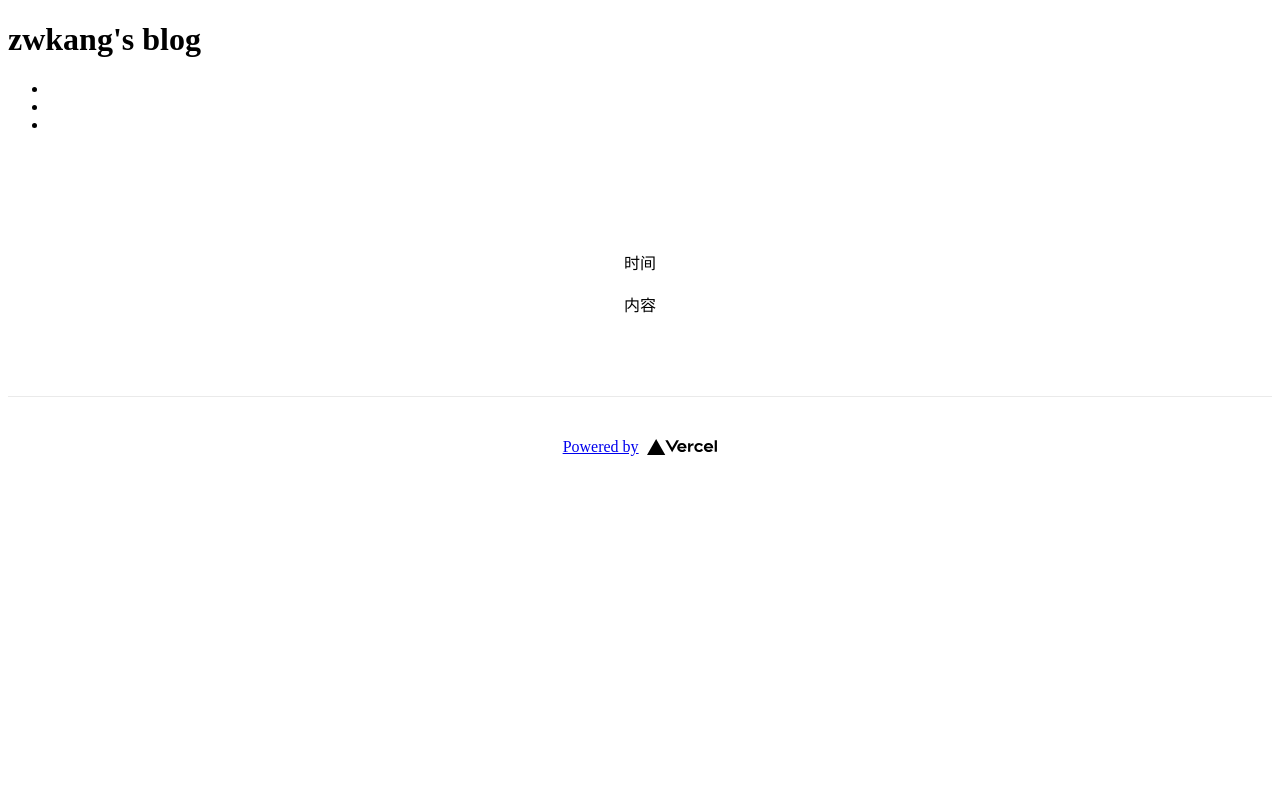
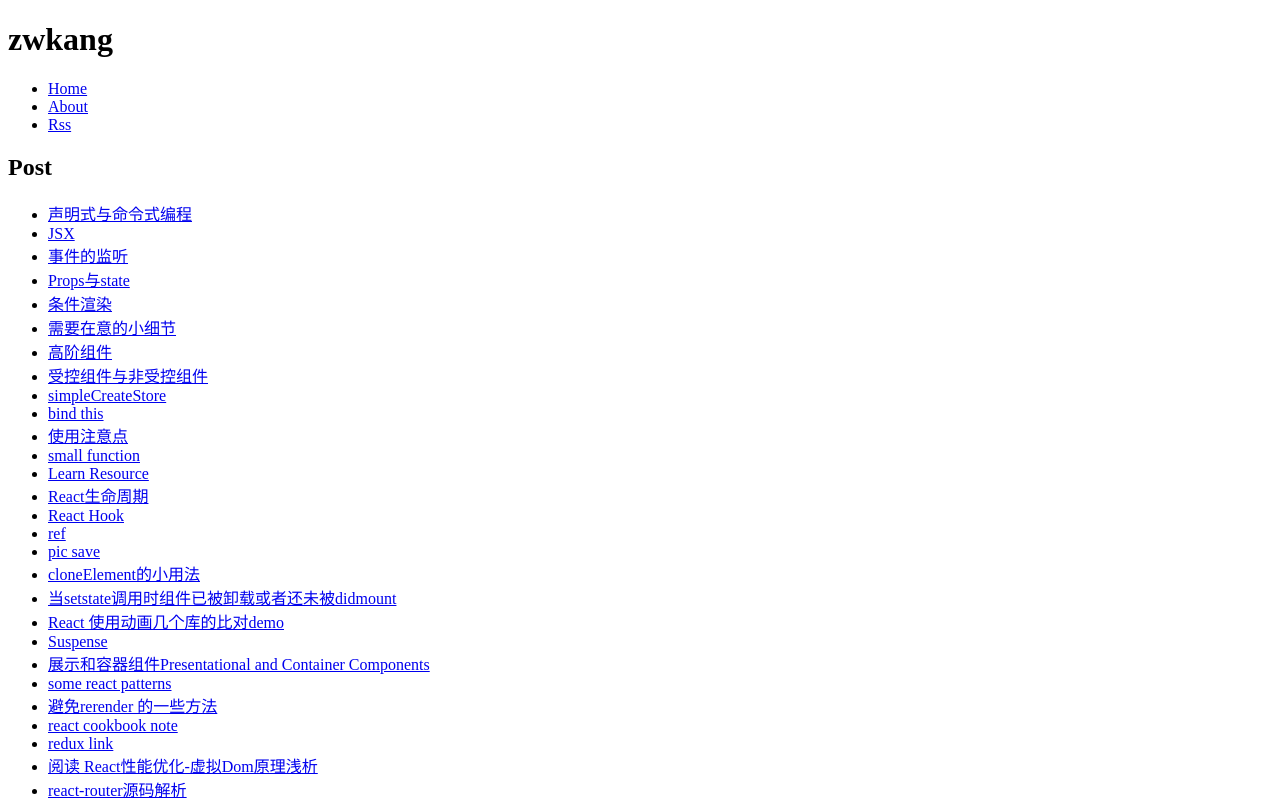
Before and after one commit to ZWkang/2022blog, a Next.js app: page / in a window 1280 px wide. Shown: the top 800 px of the page. Built offline with nearby package versions, Linux system fonts and the light colour scheme.

Commit message:
feat: update index page

```diff
--- a/pages/index.tsx
+++ b/pages/index.tsx
@@ -1,62 +1,77 @@
-import Head from 'next/head';
-import styles from '../styles/Home.module.css';
+import { getAllPost, getPost, Post } from '../utils/posts';
+import Header from '../components/header';
+import * as path from 'path';
+import pick from '../utils/pick';
+import Footer from '../components/footer';
 
-export default function Home() {
+interface IHomePageType {
+  posts: Array<
+    Partial<{
+      title: string;
+      date: string;
+      category: string[];
+      headImage: string;
+      abbr: string;
+      slug: string;
+      link: string;
+    }>
+  >;
+}
+
+function HomePage(props: IHomePageType) {
+  const { posts } = props;
   return (
-    <div className="antialiased">
-      <Head>
-        <title>欢迎来到 kk 的小站</title>
-        <link rel="icon" href="/favicon.ico" />
-      </Head>
-      <div>
+    <div className="flex flex-col h-screen justify-between">
+      <Header blogSiteName="zwkang"></Header>
+      <section className="mx-auto mb-auto mt-12 container max-w-xl">
         <header>
-          <h1>zwkang's blog</h1>
-          <nav>
-            <ul>
-              <li>
-                <a href="/home"></a>
-              </li>
-              <li>
-                <a href="/about"></a>
-              </li>
-              <li>
-                <a href="/rss"></a>
-              </li>
-            </ul>
-          </nav>
+          <h1 className="my-4 text-4xl logo">Post</h1>
         </header>
-      </div>
-
-      <div>
-        <main className={styles.main}>
-          <article>
-            <header>
-              <h1></h1>
-              <div>
-                <span>
-                  <time>时间</time>
-                </span>
-              </div>
-              <picture>
-                <img />
-              </picture>
-            </header>
-            <div>内容</div>
-            <footer></footer>
-          </article>
-        </main>
-      </div>
-
-      <footer className={styles.footer}>
-        <a
-          href="https://vercel.com?utm_source=create-next-app&utm_medium=default-template&utm_campaign=create-next-app"
-          target="_blank"
-          rel="noopener noreferrer"
-        >
-          Powered by{' '}
-          <img src="/vercel.svg" alt="Vercel Logo" className={styles.logo} />
-        </a>
-      </footer>
+        <ul>
+          {posts.map((post) => (
+            <li key={post.title} className="my-1 text-gray-600">
+              <a
+                aria-label={post.abbr ?? post.title}
+                className="underline cursor-pointer inline-block transition-colors duration-200 hover:text-gray-900 font-medium"
+                href={post.link}
+              >
+                {post.title}
+              </a>
+            </li>
+          ))}
+        </ul>
+      </section>
+      <hr className="mt-4 mb-4" />
+      <Footer />
     </div>
   );
 }
+
+export default HomePage;
+
+export async function getStaticProps() {
+  const allPosts = await getAllPost();
+  const postsResult = await Promise.all(
+    allPosts.map(async (p) => {
+      const result = await getPost(path.basename(p.path));
+      const link = `/posts/${path.basename(p.path)}`;
+      return {
+        ...result,
+        link,
+      };
+    })
+  );
+  const pickKeys = ['title', 'date', 'headImage', 'category', 'abbr', 'slug'];
+  const posts = postsResult.map((o) => {
+    return {
+      ...pick(o.data, pickKeys),
+      link: o.link,
+    };
+  });
+
+  return {
+    props: {
+      posts,
+    },
+  };
+}
```
